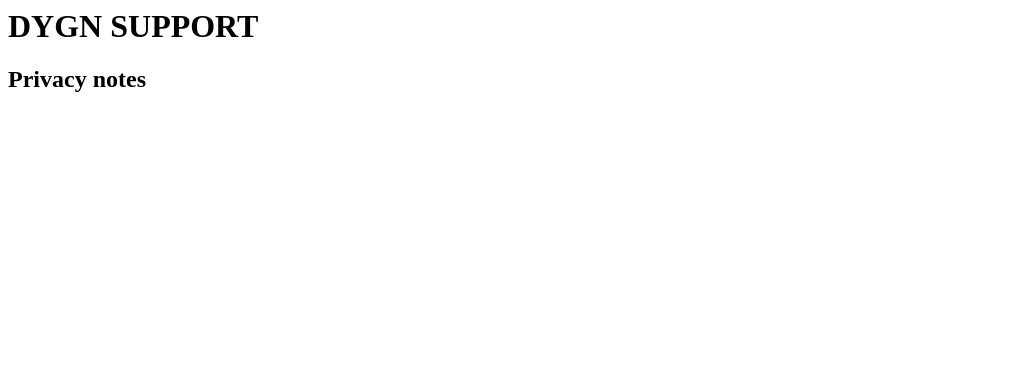
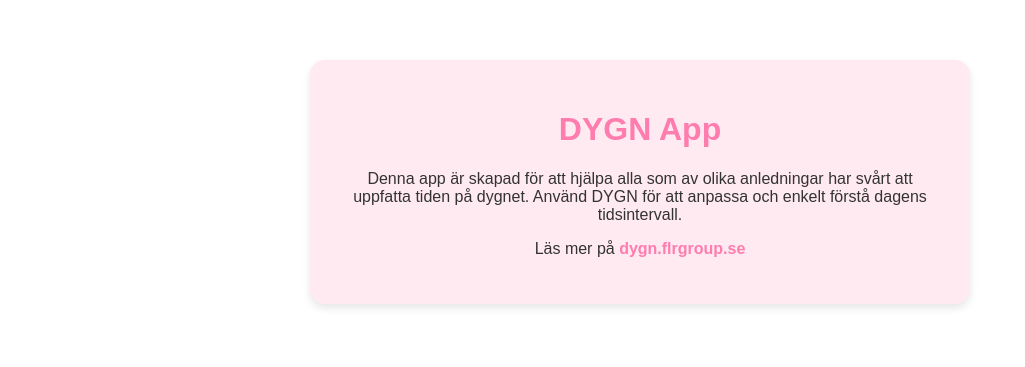
Before and after one commit to sjobergpo/dygn.flrgroup.se, a plain HTML site: page index.html in a window 1280 px wide. Shown: the whole page, without its empty margins (0-1025 px from the left). Drawn offline with Linux system fonts and the light colour scheme.

Commit message:
Update index.html

```diff
--- a/index.html
+++ b/index.html
@@ -1,4 +1,51 @@
-<html>
-  <h1>DYGN SUPPORT</h1>
-  <h2>Privacy notes</h2>
+<!DOCTYPE html>
+<html lang="sv">
+<head>
+    <meta charset="UTF-8">
+    <meta name="viewport" content="width=device-width, initial-scale=1.0">
+    <title>DYGN App</title>
+    <style>
+        body {
+            font-family: Arial, Helvetica, sans-serif;
+            background-color: #ffffff;
+            color: #333333;
+            margin: 0;
+            padding: 20px;
+            text-align: center;
+        }
+        .container {
+            max-width: 600px;
+            margin: 40px auto;
+            padding: 30px;
+            background-color: #ffeaf1;
+            border-radius: 15px;
+            box-shadow: 0 4px 8px rgba(0,0,0,0.1);
+        }
+        h1 {
+            color: #ff7cae;
+        }
+        a {
+            color: #ff7cae;
+            text-decoration: none;
+            font-weight: bold;
+        }
+        a:hover {
+            text-decoration: underline;
+        }
+    </style>
+</head>
+<body>
+
+<div class="container">
+    <h1>DYGN App</h1>
+    <p>
+        Denna app är skapad för att hjälpa alla som av olika anledningar har svårt att uppfatta tiden på dygnet.
+        Använd DYGN för att anpassa och enkelt förstå dagens tidsintervall.
+    </p>
+    <p>
+        Läs mer på <a href="https://dygn.flrgroup.se">dygn.flrgroup.se</a>
+    </p>
+</div>
+
+</body>
 </html>
```
